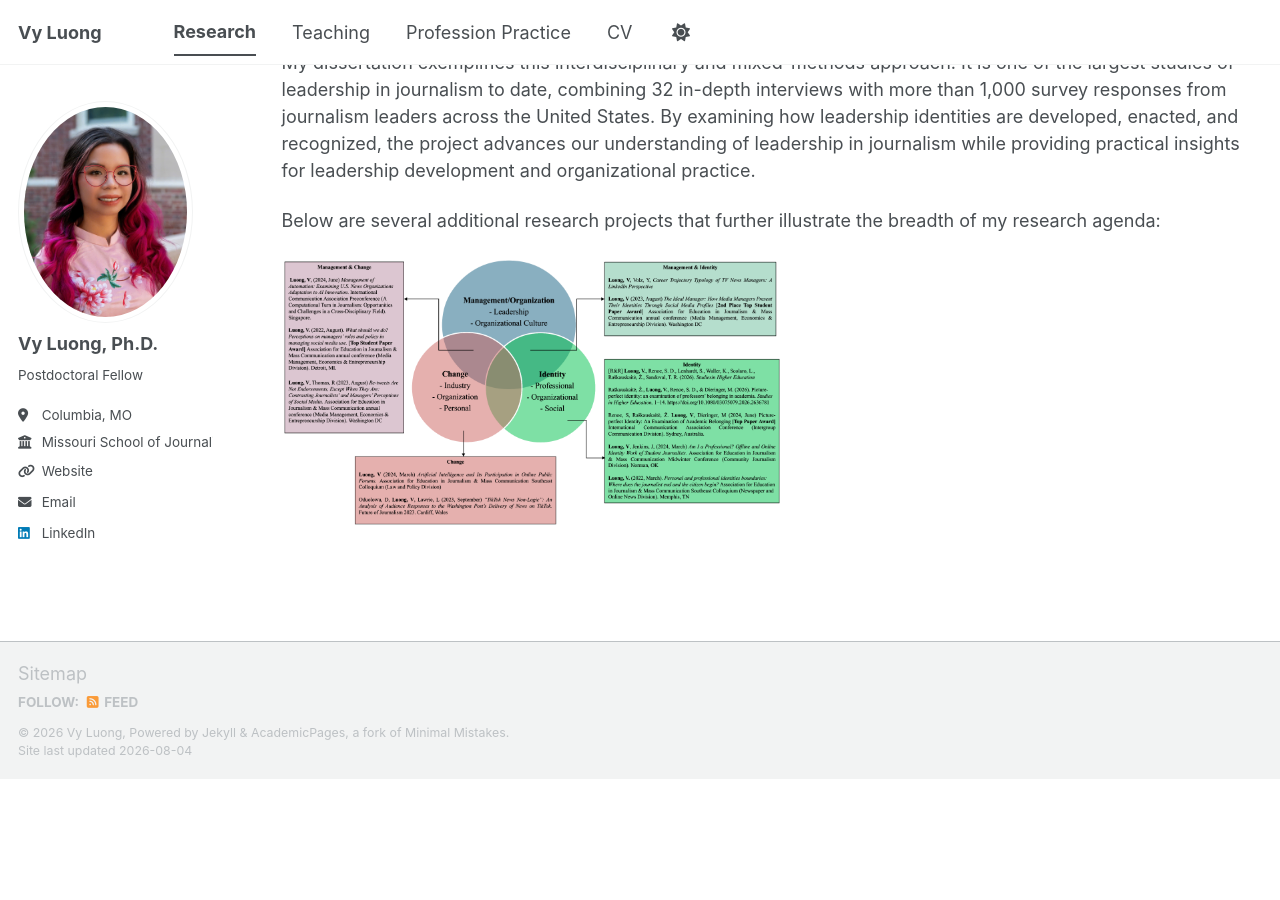
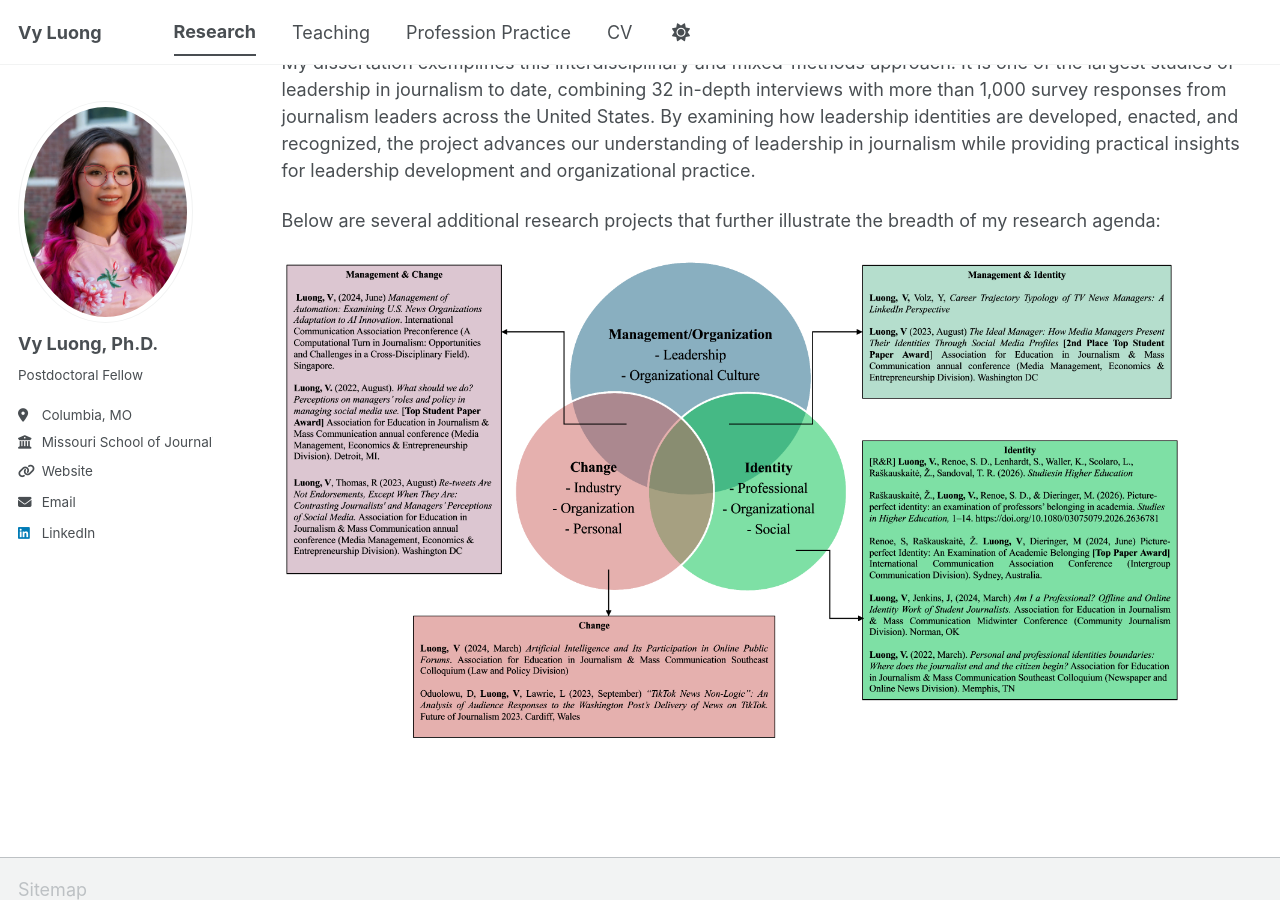
Before and after one commit to vyl236/vyl236.github.io, a Jekyll site: the page built from _pages/research.html, in a window 1280 px wide and 900 px high, scrolled down 442 px. Built offline with Jekyll 4.4.1, drawn with Linux system fonts in a browser that asks for light colours; a script bundle is joined from its source files by our own code; library files that are not in the unit come from our copies; before the commit the page ends 1221 px from its top, so only the background shows below that.

Commit message:
Update research.html

```diff
--- a/_pages/research.html
+++ b/_pages/research.html
@@ -13,4 +13,4 @@ author_profile: true
 
 <p>Below are several additional research projects that further illustrate the breadth of my research agenda:
 
-<p> <img src="/images/Research.jpg" alt="Research summary" width="500">
+<p> <img src="/images/Research.jpg" alt="Research summary" width="900">
```
